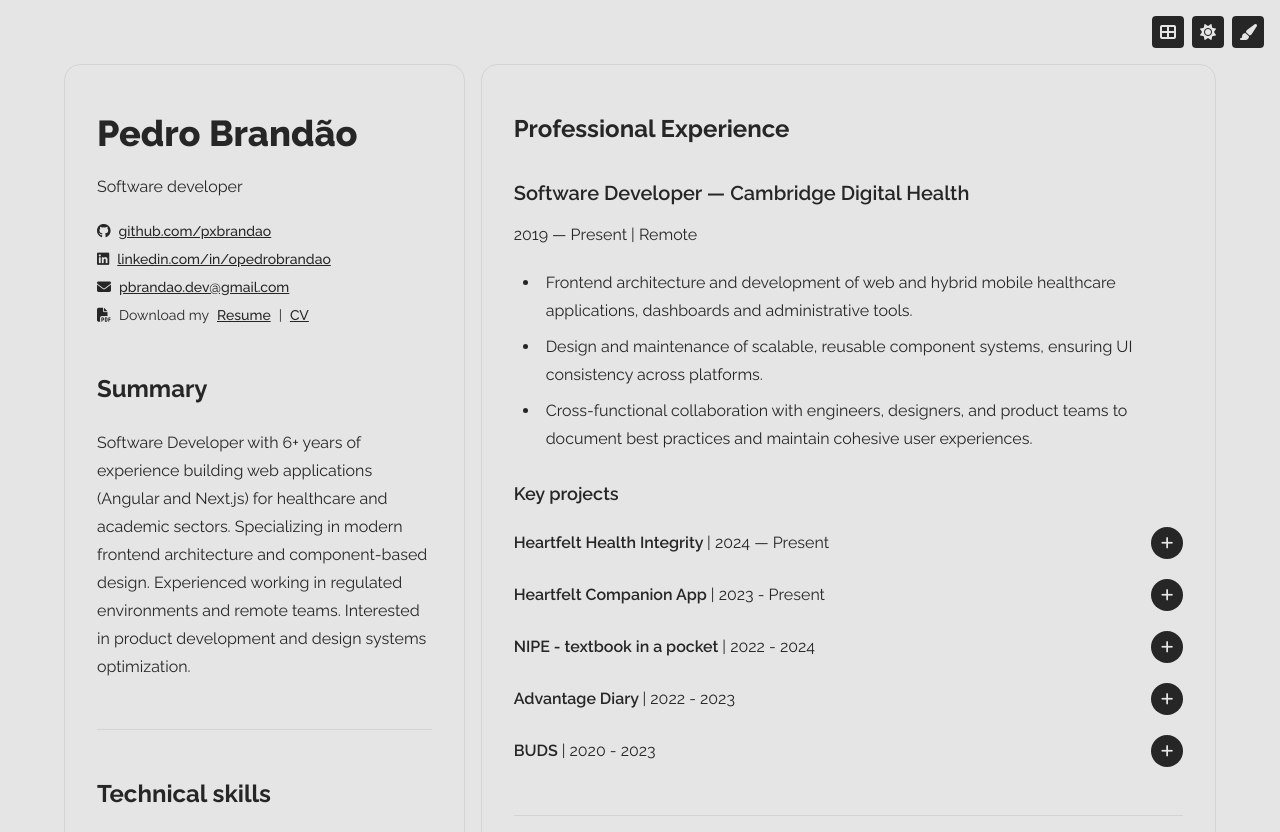
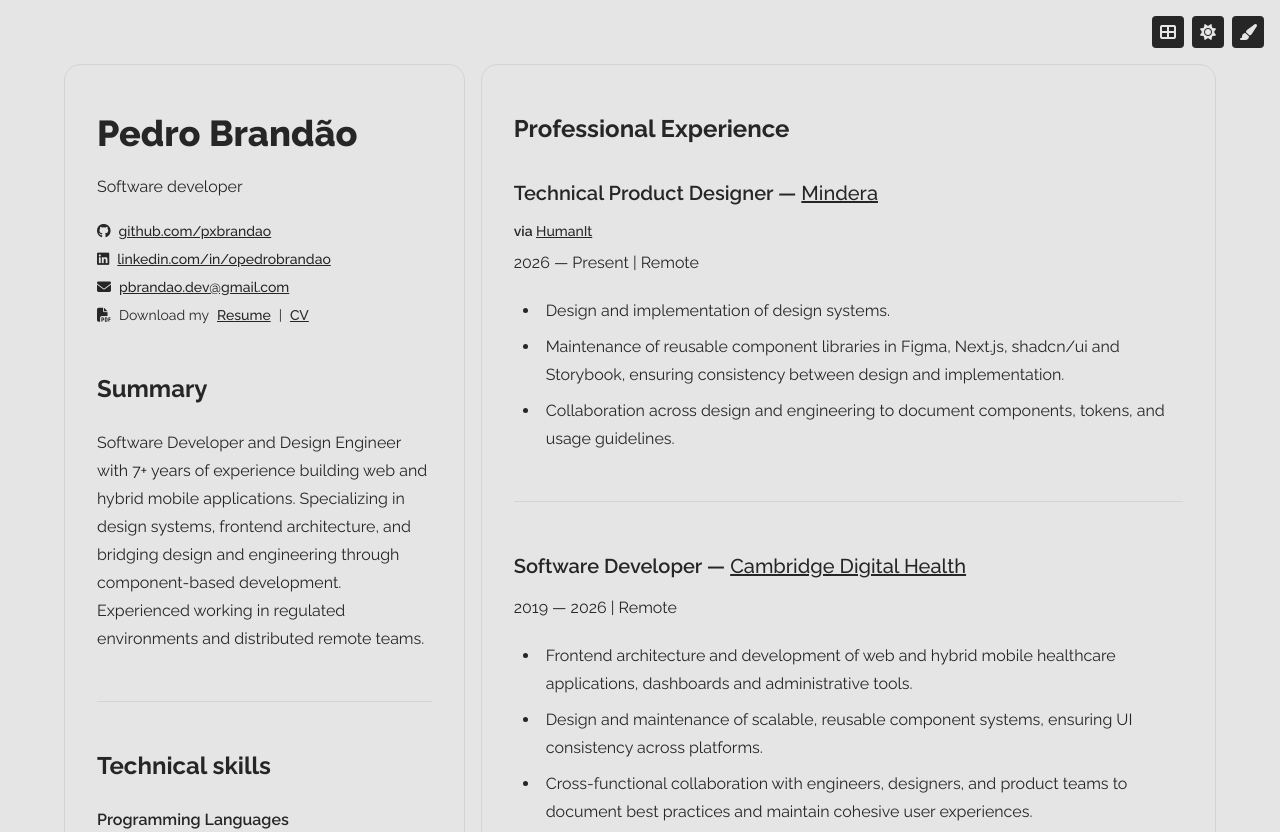
Before and after one commit to pxbrandao/pxbrandao.github.io, a plain HTML site: page index.html in a window 1280 px wide. Shown: the top 832 px of the page. Drawn offline with nearby package versions, Linux system fonts and the light colour scheme.

Commit message:
chore: update summary, role and skills

```diff
--- a/index.html
+++ b/index.html
@@ -33,14 +33,12 @@
         theme: {
           extend: {
             colors: {
-              // This makes 'text-main' a utility class you can use: class="text-main"
               main: {
                 bg: "var(--bg-main)",
                 text: "var(--text-main)",
                 border: "var(--border-color)",
               },
             },
-            // Force the Typography plugin to use our variables
             typography: (theme) => ({
               DEFAULT: {
                 css: {
@@ -126,7 +124,6 @@
         body,
         body *,
         hr {
-          /* @apply transition-colors duration-300; */
           border-color: var(--border-color);
         }
 
@@ -211,12 +208,11 @@
           </div>
           <h2 id="summary-heading">Summary</h2>
           <p>
-            Software Developer with 6+ years of experience building web
-            applications (Angular and Next.js) for healthcare and academic
-            sectors. Specializing in modern frontend architecture and
-            component-based design. Experienced working in regulated
-            environments and remote teams. Interested in product development and
-            design systems optimization.
+            Software Developer and Design Engineer with 7+ years of experience
+            building web and hybrid mobile applications. Specializing in design
+            systems, frontend architecture, and bridging design and engineering
+            through component-based development. Experienced working in
+            regulated environments and distributed remote teams.
           </p>
         </section>
         <hr class="border-main-border" />
@@ -321,6 +317,21 @@
                   ></span>
                   Three.js
                 </span>
+                <span
+                  class="inline-flex items-center gap-2 px-2 py-2 text-sm rounded-full border border-main-border"
+                >
+                  <span
+                    class="iconify"
+                    data-icon="simple-icons:storybook"
+                  ></span>
+                  Storybook
+                </span>
+                <span
+                  class="inline-flex items-center gap-2 px-2 py-2 text-sm rounded-full border border-main-border"
+                >
+                  <span class="iconify" data-icon="simple-icons:figma"></span>
+                  Figma
+                </span>
               </div>
             </li>
 
@@ -407,12 +418,6 @@
                   <span class="iconify" data-icon="simple-icons:linux"></span>
                   Linux
                 </span>
-                <span
-                  class="inline-flex items-center gap-2 px-2 py-2 text-sm rounded-full border border-main-border"
-                >
-                  <span class="iconify" data-icon="simple-icons:figma"></span>
-                  Figma
-                </span>
               </div>
             </li>
 
@@ -448,8 +453,42 @@
           <h2 id="experience-heading">Professional Experience</h2>
 
           <article>
-            <h3>Software Developer — Cambridge Digital Health</h3>
-            <p><time datetime="2019">2019</time> — Present | Remote</p>
+            <h3>
+              Technical Product Designer —
+              <a href="https://mindera.com/" target="_blank">Mindera</a>
+            </h3>
+            <h4 class="text-sm">
+              via <a href="https://www.humanit.pt/" target="_blank">HumanIt</a>
+            </h4>
+            <p><time datetime="2026">2026</time> — Present | Remote</p>
+
+            <ul>
+              <li>Design and implementation of design systems.</li>
+              <li>
+                Maintenance of reusable component libraries in Figma, Next.js,
+                shadcn/ui and Storybook, ensuring consistency between design and
+                implementation.
+              </li>
+              <li>
+                Collaboration across design and engineering to document
+                components, tokens, and usage guidelines.
+              </li>
+            </ul>
+          </article>
+
+          <hr class="border-main-border" />
+
+          <article>
+            <h3>
+              Software Developer —
+
+              <a
+                href="https://www.linkedin.com/company/cambridge-digital-health/"
+                target="_blank"
+                >Cambridge Digital Health</a
+              >
+            </h3>
+            <p><time datetime="2019">2019</time> — 2026 | Remote</p>
 
             <ul>
               <li>
@@ -466,132 +505,6 @@
                 user experiences.
               </li>
             </ul>
-
-            <h4 class="text-lg">Key projects</h4>
-            <dl>
-              <dt class="flex flex-wrap items-center justify-between gap-2">
-                <span class="flex-grow">
-                  <span>Heartfelt Health Integrity</span>
-                  <span class="font-normal">
-                    |
-                    <time datetime="2024">2024</time>
-                    — Present
-                  </span>
-                </span>
-                <details-toggle
-                  target-id="project-heartfelt-health-integrity"
-                ></details-toggle>
-              </dt>
-              <dd id="project-heartfelt-health-integrity" class="hidden">
-                Development of clinical trial management web applications used
-                across UK and US sites for patient tracking and trial data
-                management (Next.js, Shadcn/ui, Tailwind CSS, TanStack and
-                Drizzle ORM).
-                <ul>
-                  <li>
-                    Deployed in production across multiple UK and US clinical
-                    trial sites.
-                  </li>
-                </ul>
-              </dd>
-
-              <dt class="flex flex-wrap items-center justify-between gap-2">
-                <span>
-                  <span>Heartfelt Companion App</span>
-                  <span class="font-normal">
-                    |
-                    <time datetime="2023">2023</time>
-                    - Present
-                  </span>
-                </span>
-                <details-toggle
-                  target-id="project-heartfelt-companion"
-                ></details-toggle>
-              </dt>
-              <dd id="project-heartfelt-companion" class="hidden">
-                Development of a companion app for heart-failure symptom
-                monitoring and medical device connectivity (Angular, Ionic,
-                Capacitor, PostgreSQL).
-                <ul>
-                  <li>
-                    Improved patient engagement and consistency of symptom
-                    reporting across trials.
-                  </li>
-                </ul>
-              </dd>
-
-              <dt class="flex flex-wrap items-center justify-between gap-2">
-                <span>
-                  <span>NIPE - textbook in a pocket</span>
-                  <span class="font-normal">
-                    |
-                    <time datetime="2022">2022</time>
-                    -
-                    <time datetime="2024">2024</time>
-                  </span>
-                </span>
-                <details-toggle target-id="project-nipe"></details-toggle>
-              </dt>
-              <dd id="project-nipe" class="hidden">
-                Development of a neonatal screening training tool and web
-                dashboards for content management, user administration, and
-                payment processing (Angular, Ionic, Cordova, PostgreSQL).
-                <ul>
-                  <li>
-                    Deployed in production improving access to remote education
-                    and verified information.
-                  </li>
-                </ul>
-              </dd>
-
-              <dt class="flex flex-wrap items-center justify-between gap-2">
-                <span>
-                  <span>Advantage Diary</span>
-                  <span class="font-normal">
-                    |
-                    <time datetime="2022">2022</time>
-                    -
-                    <time datetime="2023">2023</time>
-                  </span>
-                </span>
-                <details-toggle target-id="project-advantage"></details-toggle>
-              </dt>
-              <dd id="project-advantage" class="hidden">
-                Implementation of data visualization components for pain
-                tracking, triggers and notifications (Angular, Ionic, Cordova,
-                PostgreSQL).
-                <ul>
-                  <li>
-                    Improved self-monitoring practices through clear
-                    visualizations.
-                  </li>
-                </ul>
-              </dd>
-
-              <dt class="flex flex-wrap items-center justify-between gap-2">
-                <span>
-                  <span>BUDS</span>
-                  <span class="font-normal">
-                    |
-                    <time datetime="2020">2020</time>
-                    -
-                    <time datetime="2023">2023</time>
-                  </span>
-                </span>
-                <details-toggle target-id="project-buds"></details-toggle>
-              </dt>
-              <dd id="project-buds" class="hidden">
-                Design, prototyping and development of a parental support mobile
-                app, including integration with external proprietary CMS
-                (Angular, Ionic, Cordova).
-                <ul>
-                  <li>
-                    Aimed at improving communication and access to information
-                    by parents.
-                  </li>
-                </ul>
-              </dd>
-            </dl>
           </article>
         </section>
         <hr class="border-main-border" />
```
